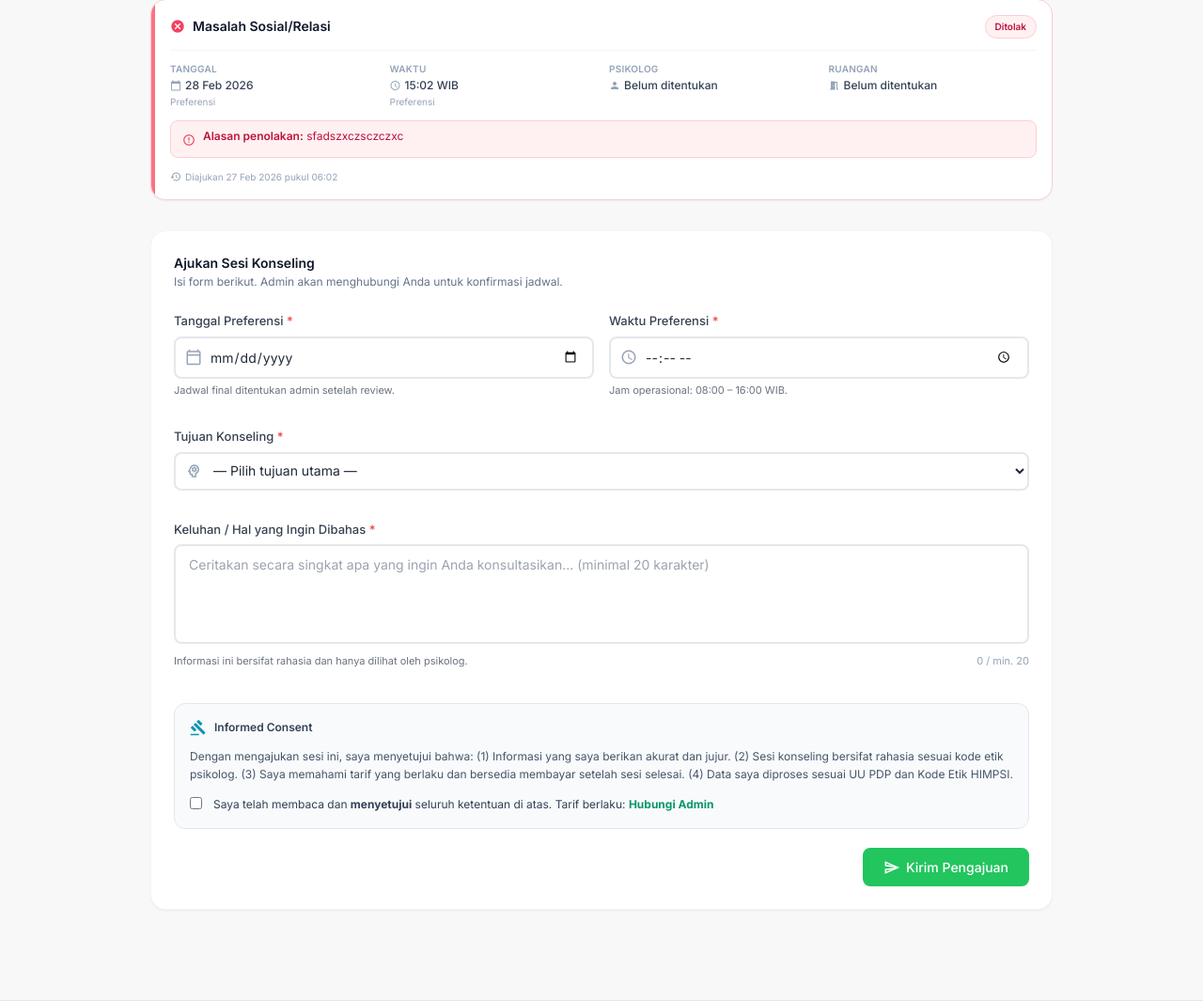
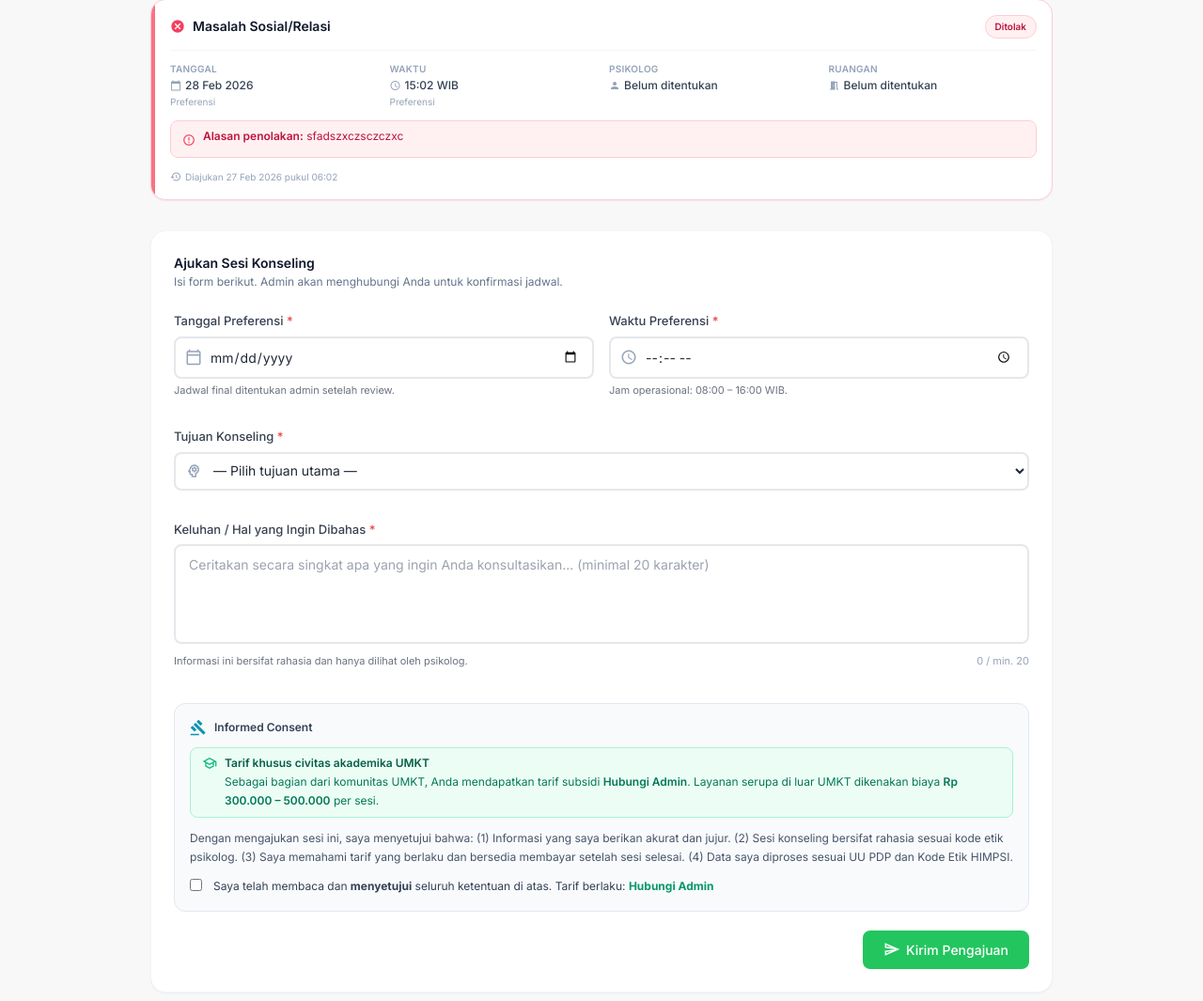
Before and after one commit to mustdhiya/BookingFasilitas, a Django app: page /konseling/ in a window 1280 px wide. Shown: the part 1516-2581 px from the top of the page at 94% size. Run offline with Django 5.2, Linux system fonts and the light colour scheme; a user stored in the database is signed in; data comes from the database, SQL or seed files in the repository; both versions use the stored data as it was after the commit; some libraries are stand-ins or nearby versions.

Commit message:
up code tarif

```diff
--- a/konseling/views.py
+++ b/konseling/views.py
@@ -112,7 +112,7 @@ class KonselingPageView(LoginRequiredMixin, TemplateView):
         ctx['min_date']       = (timezone.now().date() + timezone.timedelta(days=1)).isoformat()
         ctx['tarif']          = {
             'umkt':     'Hubungi Admin',
-            'non_umkt': 'Rp 175.000',
+            'non_umkt': 'Rp 200.000',
         }
         return ctx
 
--- a/templates/konseling/index.html
+++ b/templates/konseling/index.html
@@ -443,7 +443,6 @@
         </div>
 
       </div>
-
       {# Informed Consent #}
       <div class="rounded-xl border border-slate-200 dark:border-slate-700
                   bg-slate-50 dark:bg-slate-900/50 p-4 space-y-3">
@@ -451,6 +450,46 @@
           <span class="material-icons-outlined mat-sm text-primary-500">gavel</span>
           Informed Consent
         </h3>
+
+        {# ── Value Proposition Banner ── #}
+        {% if not is_umkt %}
+        <div class="rounded-lg bg-amber-50 dark:bg-amber-900/20
+                    border border-amber-200 dark:border-amber-700
+                    px-3 py-2 flex items-start gap-2">
+          <span class="material-icons-outlined text-amber-500 dark:text-amber-400 flex-shrink-0"
+                style="font-size:1rem">savings</span>
+          <div>
+            <p class="text-xs font-semibold text-amber-800 dark:text-amber-300 leading-snug">
+              Hemat hingga Rp 300.000 dibanding layanan sejenis
+            </p>
+            <p class="text-xs text-amber-700 dark:text-amber-400 leading-relaxed mt-0.5">
+              Sesi konseling serupa di luar UMKT umumnya dikenakan biaya
+              <span class="font-semibold">Rp 300.000 – 500.000</span>.
+              Di sini, Anda hanya membayar
+              <span class="font-semibold text-emerald-700 dark:text-emerald-400">{{ tarif.non_umkt }}</span>.
+            </p>
+          </div>
+        </div>
+        {% else %}
+        <div class="rounded-lg bg-emerald-50 dark:bg-emerald-900/20
+                    border border-emerald-200 dark:border-emerald-700
+                    px-3 py-2 flex items-start gap-2">
+          <span class="material-icons-outlined text-emerald-500 dark:text-emerald-400 flex-shrink-0"
+                style="font-size:1rem">school</span>
+          <div>
+            <p class="text-xs font-semibold text-emerald-800 dark:text-emerald-300 leading-snug">
+              Tarif khusus civitas akademika UMKT
+            </p>
+            <p class="text-xs text-emerald-700 dark:text-emerald-400 leading-relaxed mt-0.5">
+              Sebagai bagian dari komunitas UMKT, Anda mendapatkan tarif subsidi
+              <span class="font-semibold">{{ tarif.umkt }}</span>.
+              Layanan serupa di luar UMKT dikenakan biaya
+              <span class="font-semibold">Rp 300.000 – 500.000</span> per sesi.
+            </p>
+          </div>
+        </div>
+        {% endif %}
+
         <p class="text-xs text-slate-600 dark:text-slate-400 leading-relaxed">
           Dengan mengajukan sesi ini, saya menyetujui bahwa:
           (1) Informasi yang saya berikan akurat dan jujur.
@@ -458,9 +497,10 @@
           (3) Saya memahami tarif yang berlaku dan bersedia membayar setelah sesi selesai.
           (4) Data saya diproses sesuai UU PDP dan Kode Etik HIMPSI.
         </p>
+
         <label class="flex items-start gap-3 cursor-pointer">
           <input type="checkbox" id="consent" name="consent" value="1" required
-                 class="mt-0.5 rounded border-slate-300 dark:border-slate-600
+                class="mt-0.5 rounded border-slate-300 dark:border-slate-600
                         text-emerald-600 focus:ring-emerald-500 dark:bg-slate-700">
           <span class="text-xs text-slate-700 dark:text-slate-300 leading-relaxed">
             Saya telah membaca dan <strong>menyetujui</strong> seluruh ketentuan di atas.
@@ -480,7 +520,6 @@
           Kirim Pengajuan
         </button>
       </div>
-
     </form>
   </section>
   {% endif %}
```
Also changed, not shown: db.sqlite3.
